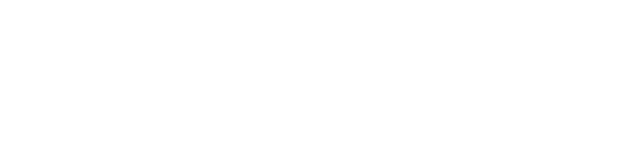
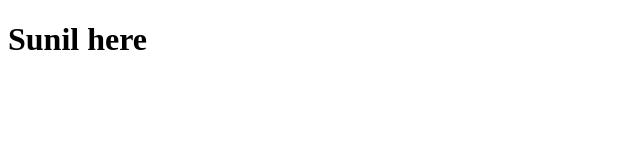
Before and after one commit to MythiliJ/junk, a plain HTML site: page index.html in a window 1280 px wide. Shown: the whole page, without its empty margins (0-640 px from the left). Drawn offline with Linux system fonts and the light colour scheme.

Commit message:
adding sunilk header

```diff
--- a/index.html
+++ b/index.html
@@ -3,6 +3,7 @@
 <head>
 <meta charset="utf-8">
 <title>Junk Home</title>
+<h1>Sunil here</h1>
 </head>
 <body>
 
```
